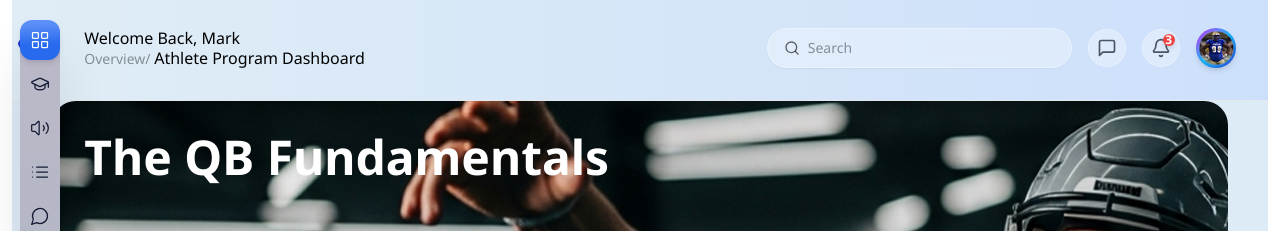
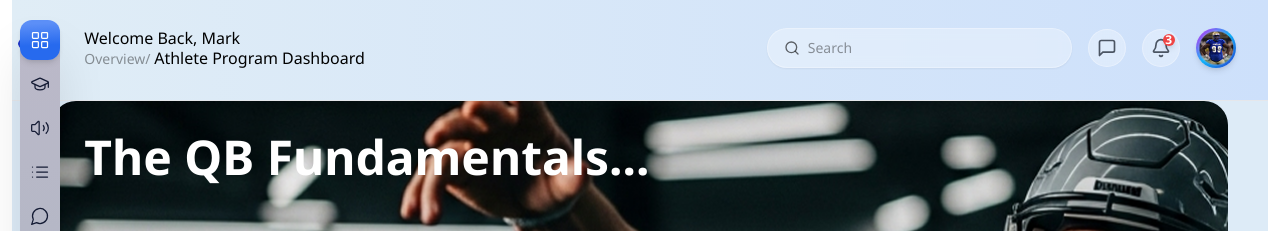
Before and after one commit to Nasir-1310/Frontend-task, a Next.js app in the folder Client/: page / in a window 1280 px wide. Shown: the top 231 px of the page. Built offline with nearby package versions, Linux system fonts and the light colour scheme.

Commit message:
navbar and siider edited

```diff
--- a/Client/src/components/Slider.tsx
+++ b/Client/src/components/Slider.tsx
@@ -36,7 +36,7 @@ export default function Slider() {
           <div className="relative z-10 h-full flex flex-col justify-between px-4 sm:px-6 lg:px-8 py-6 lg:py-8">
             {/* Title */}
             <h1 className="text-3xl sm:text-4xl lg:text-5xl font-bold text-white">
-              The QB Fundamentals
+              The QB Fundamentals...
             </h1>
 
             {/* Stats Cards Row */}
```
